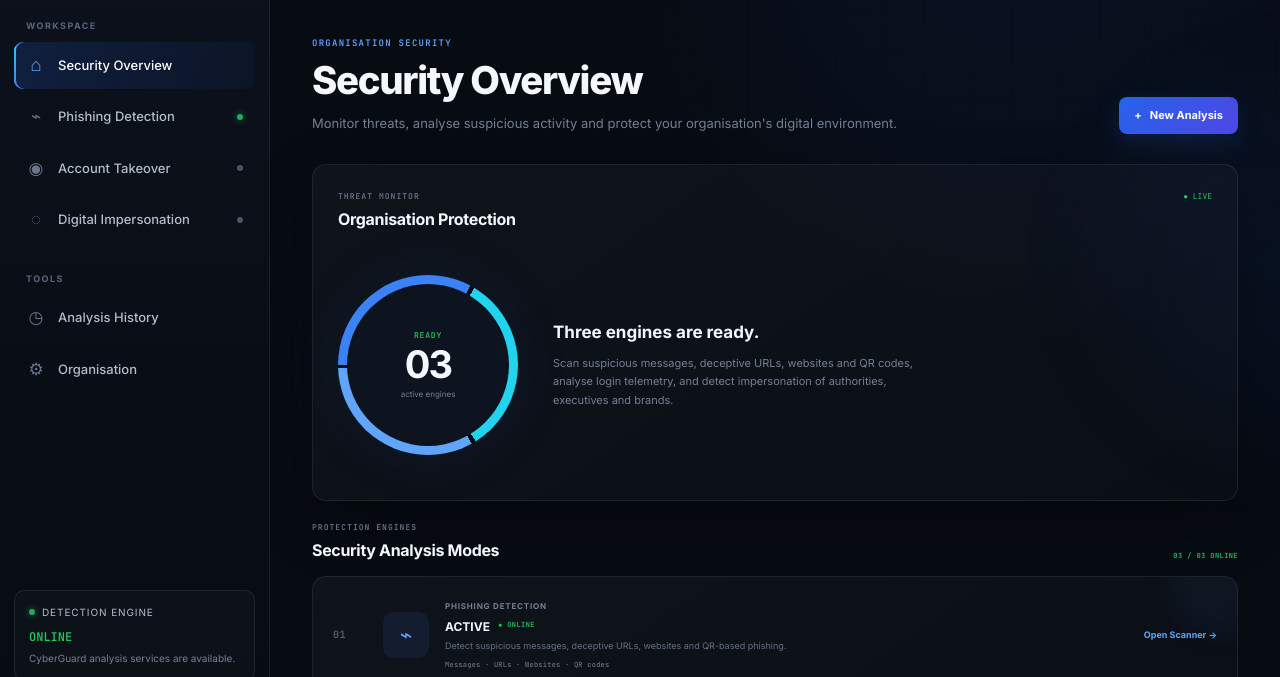
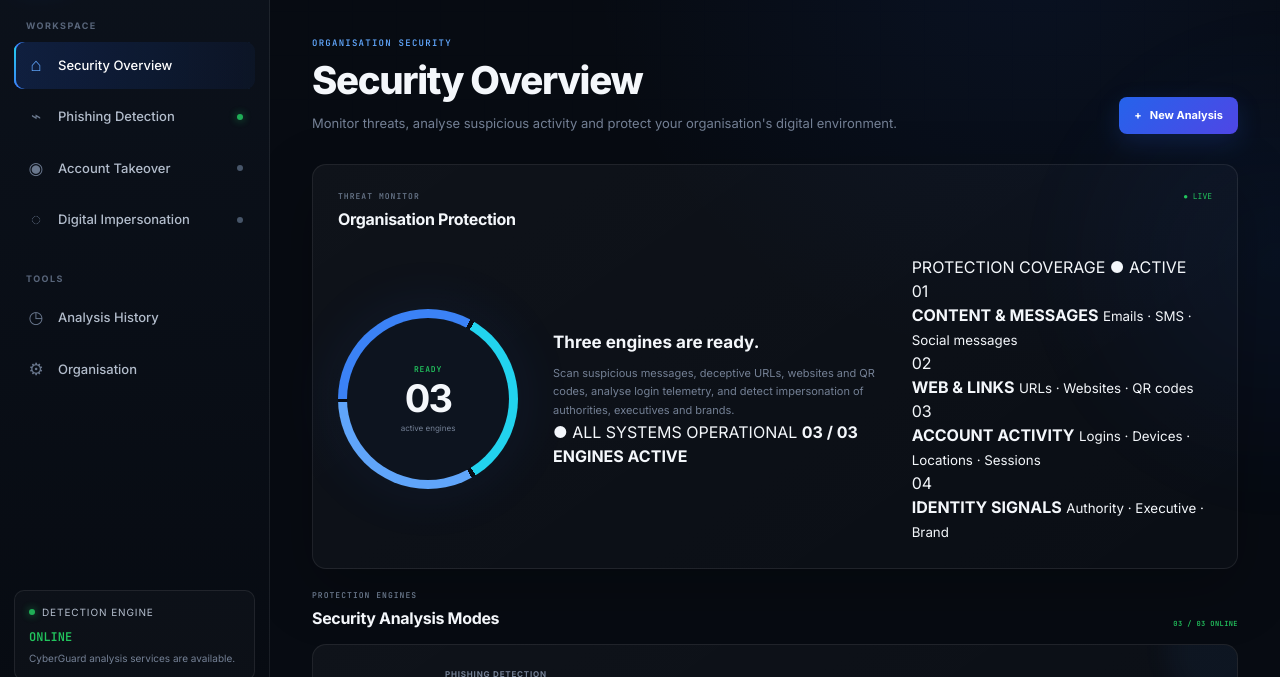
Before and after one commit to NomzaZulu/cyber1, a website: page index.html in a window 1280 px wide. Shown: the part 77-754 px from the top of the page. Drawn offline with Linux system fonts and the light colour scheme.

Commit message:
Update index.html

```diff
--- a/index.html
+++ b/index.html
@@ -313,6 +313,55 @@
                                         executives and brands.
                                     </p>
 
+                                    <div class="protection-status">
+                                        <span>● ALL SYSTEMS OPERATIONAL</span>
+                                        <strong>03 / 03 ENGINES ACTIVE</strong>
+                                    </div>
+
+                                </div>
+
+                                <div class="protection-coverage">
+
+                                    <div class="coverage-header">
+                                        <span class="coverage-kicker">PROTECTION COVERAGE</span>
+                                        <span class="coverage-status">● ACTIVE</span>
+                                    </div>
+
+                                    <div class="coverage-list">
+
+                                        <div class="coverage-item">
+                                            <span class="coverage-index">01</span>
+                                            <div>
+                                                <strong>CONTENT &amp; MESSAGES</strong>
+                                                <small>Emails · SMS · Social messages</small>
+                                            </div>
+                                        </div>
+
+                                        <div class="coverage-item">
+                                            <span class="coverage-index">02</span>
+                                            <div>
+                                                <strong>WEB &amp; LINKS</strong>
+                                                <small>URLs · Websites · QR codes</small>
+                                            </div>
+                                        </div>
+
+                                        <div class="coverage-item">
+                                            <span class="coverage-index">03</span>
+                                            <div>
+                                                <strong>ACCOUNT ACTIVITY</strong>
+                                                <small>Logins · Devices · Locations · Sessions</small>
+                                            </div>
+                                        </div>
+
+                                        <div class="coverage-item">
+                                            <span class="coverage-index">04</span>
+                                            <div>
+                                                <strong>IDENTITY SIGNALS</strong>
+                                                <small>Authority · Executive · Brand</small>
+                                            </div>
+                                        </div>
+
+                                    </div>
 
                                 </div>
 
```
